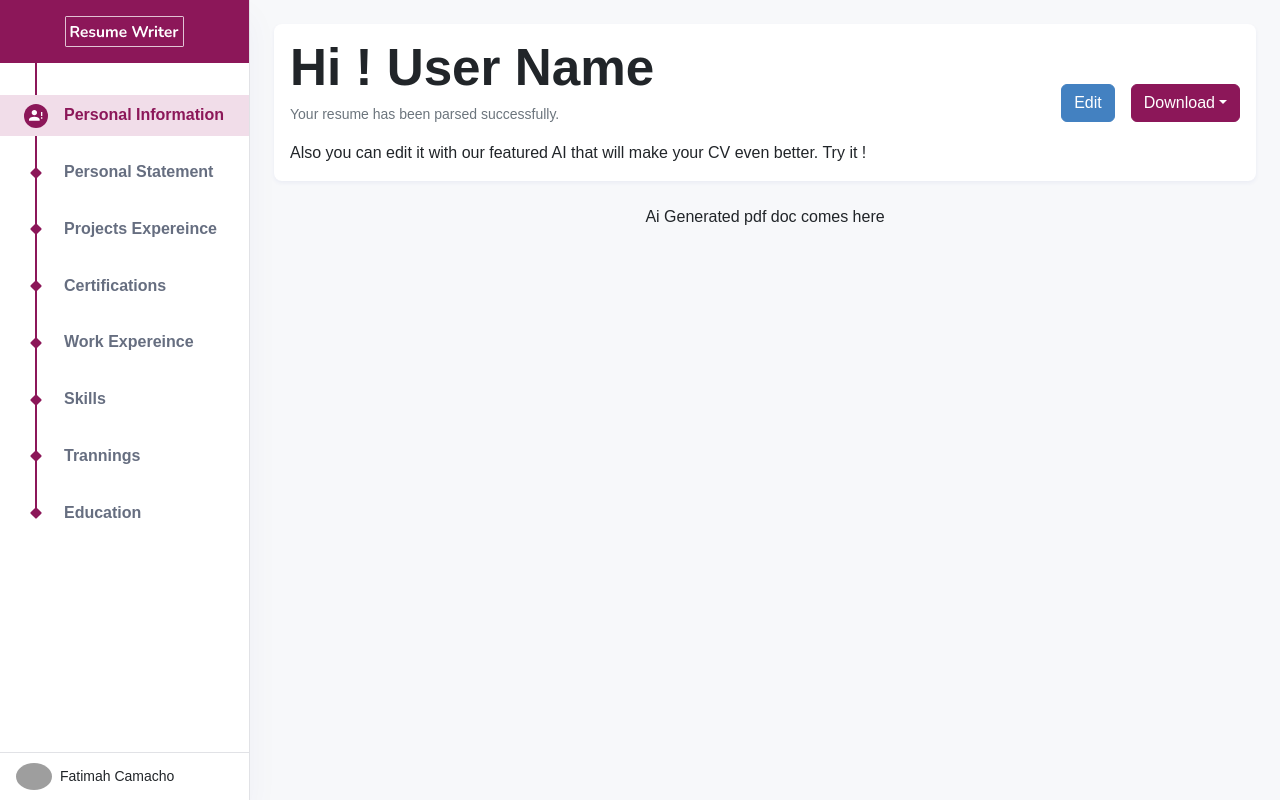
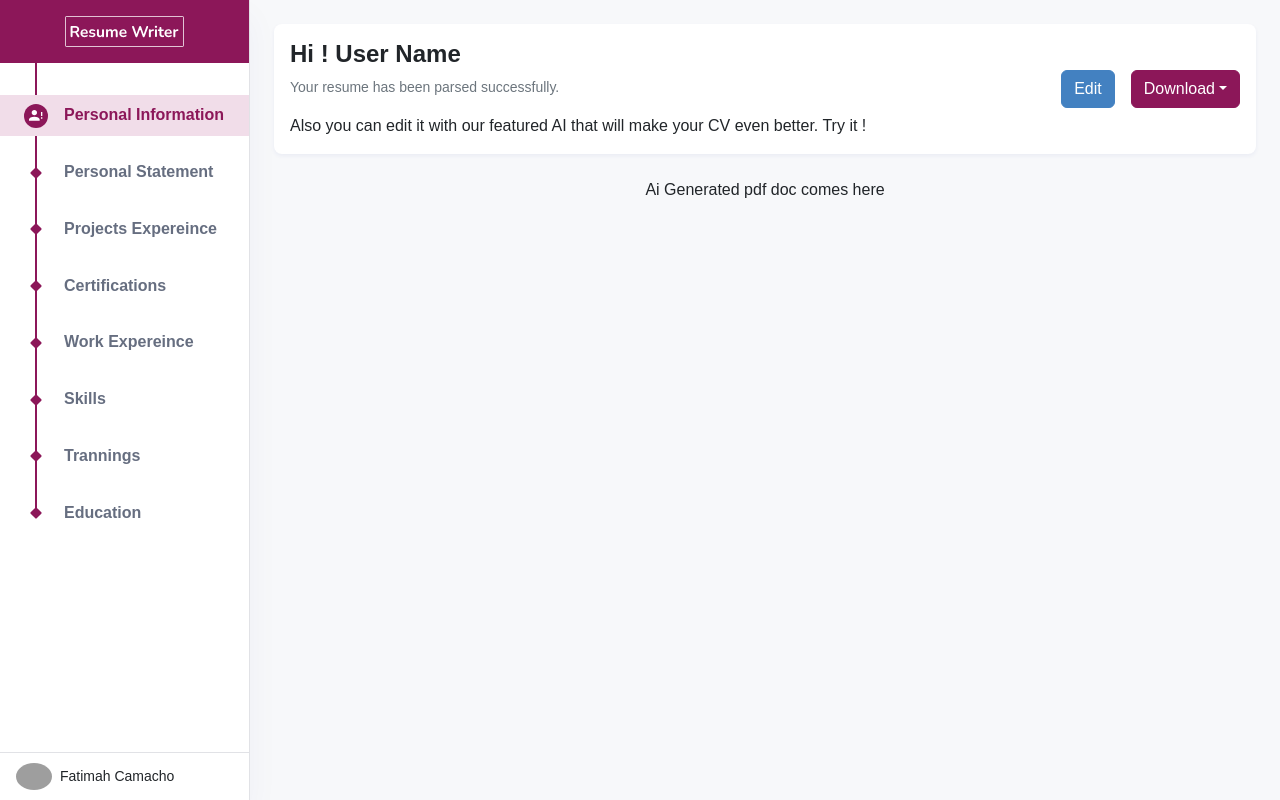
Before and after one commit to jabuna01/Resume-writer, a React (Vite) app: page /Design/landing in a window 1280 px wide. Built offline with nearby package versions, Linux system fonts and the light colour scheme; grey boxes are pictures that could not be loaded.

Commit message:
landing design templates

```diff
--- a/src/sass/pages/_tabs.scss
+++ b/src/sass/pages/_tabs.scss
@@ -57,7 +57,7 @@
           }
         }
         .label {
-          color: $neutral;
+          color: $primary;
         }
       }
       &.active {
@@ -82,8 +82,12 @@
     padding: 10px 16px;
     gap: 8px;
     border-top: 1px solid $neutral-light2;
+    cursor: pointer;
     .name {
       @extend .small;
     }
+    &:hover {
+      background-color: $neutral-light3;
+    }
   }
 }
--- a/src/scenes/landing.jsx
+++ b/src/scenes/landing.jsx
@@ -122,7 +122,7 @@ const Landing = () => {
         <div className="main-content">
           <div className="header-info">
             <div>
-              <h1>Hi ! User Name</h1>
+              <h2>Hi ! User Name</h2>
               <div className="text-muted small">
                 Your resume has been parsed successfully.
               </div>
```
